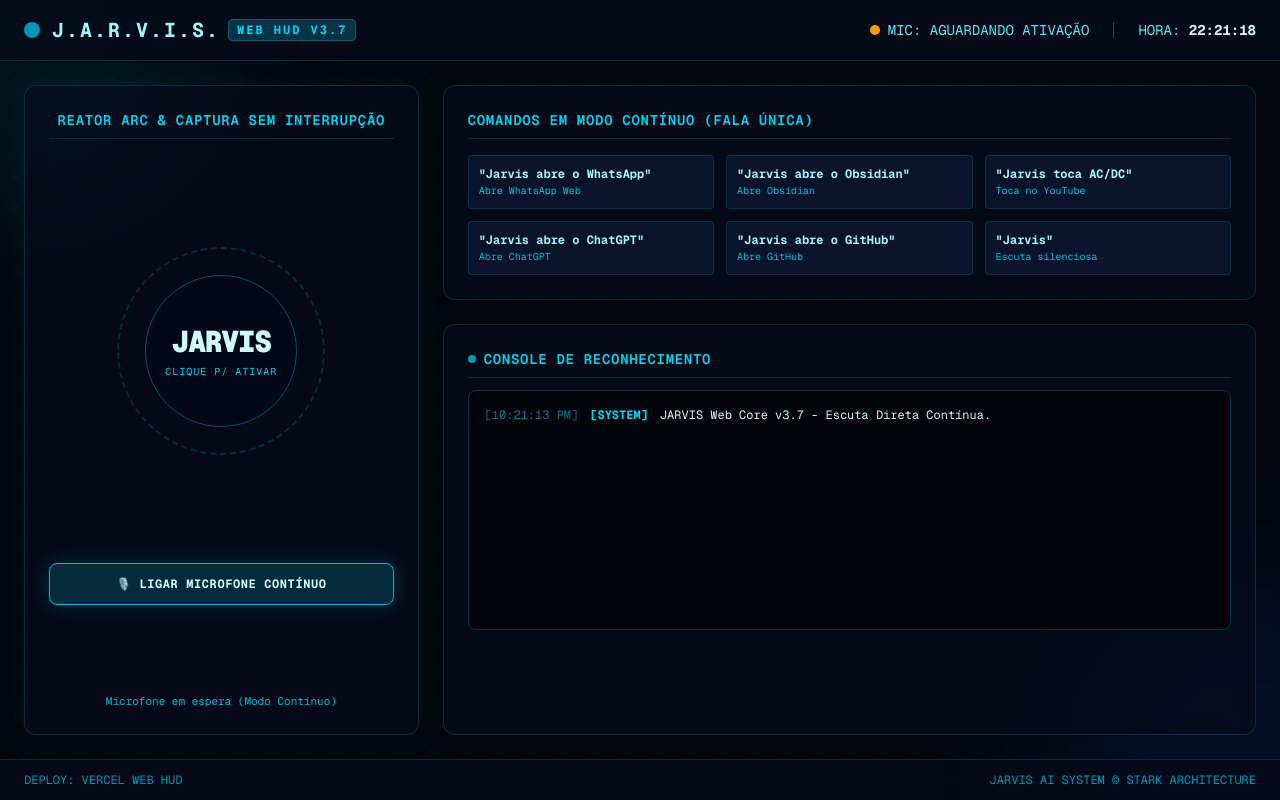
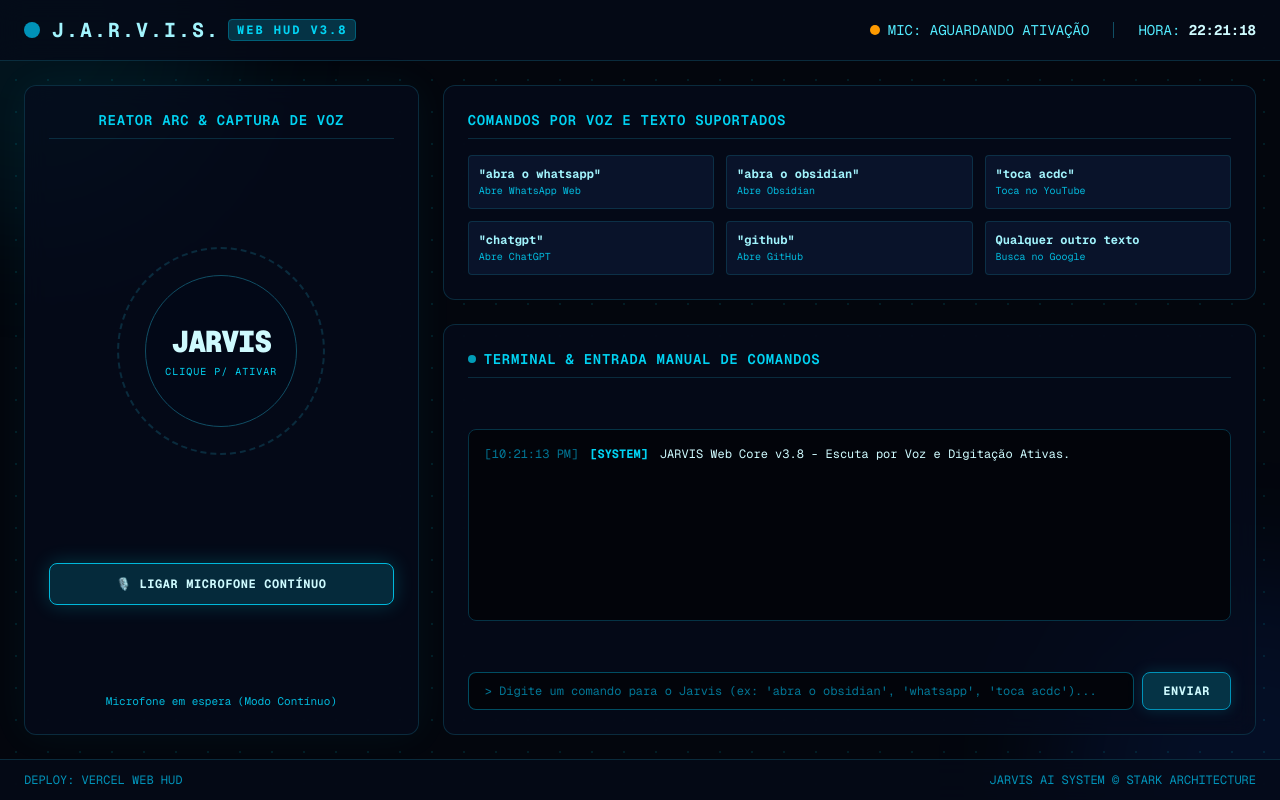
Before and after one commit to zeronightslp/Jarvis-bot, a Next.js app in the folder dashboard/: page / in a window 1280 px wide. Built offline with nearby package versions, Linux system fonts and the light colour scheme.

Commit message:
Add interactive text command prompt input bar to Jarvis HUD

```diff
--- a/dashboard/src/app/page.tsx
+++ b/dashboard/src/app/page.tsx
@@ -6,9 +6,10 @@ export default function JarvisDashboard() {
   const [currentTime, setCurrentTime] = useState("");
   const [isListening, setIsListening] = useState(false);
   const [lastHeard, setLastHeard] = useState("");
+  const [textInput, setTextInput] = useState("");
   const [statusMessage, setStatusMessage] = useState("Microfone em espera (Modo Contínuo)");
   const [logs, setLogs] = useState<Array<{ time: string; type: string; message: string }>>([
-    { time: new Date().toLocaleTimeString(), type: "SYSTEM", message: "JARVIS Web Core v3.7 - Escuta Direta Contínua." },
+    { time: new Date().toLocaleTimeString(), type: "SYSTEM", message: "JARVIS Web Core v3.8 - Escuta por Voz e Digitação Ativas." },
   ]);
 
   const recognitionRef = useRef<any>(null);
@@ -28,7 +29,6 @@ export default function JarvisDashboard() {
     setLogs((prev) => [{ time, type, message }, ...prev.slice(0, 15)]);
   };
 
-  // Fala apenas 1 vez, sem interromper ou desativar o microfone
   const speakWebOnce = (text: string) => {
     if (typeof window !== "undefined" && "speechSynthesis" in window) {
       window.speechSynthesis.cancel();
@@ -39,10 +39,12 @@ export default function JarvisDashboard() {
     }
   };
 
-  const handleBrowserCommand = (text: string) => {
-    const command = text.toLowerCase().strip ? text.toLowerCase().strip() : text.toLowerCase().trim();
+  const handleCommandExecution = (text: string, source: "VOICE" | "TEXT" = "VOICE") => {
+    const command = text.toLowerCase().trim();
+    if (!command) return;
+
     setLastHeard(command);
-    addLog("VOICE_IN", `Ouvido: "${command}"`);
+    addLog(source === "VOICE" ? "VOICE_IN" : "TEXT_IN", `Comando (${source}): "${command}"`);
 
     // 1. WHATSAPP
     if (command.includes("whatsapp") || command.includes("zap")) {
@@ -88,9 +90,19 @@ export default function JarvisDashboard() {
     }
     // 8. PALAVRA DE ATIVAÇÃO SIMPLES
     else if (command.includes("jarvis") || command.includes("chaves")) {
-      addLog("JARVIS", "Jarvis ouvindo...");
-      // Não fala redundância extra
+      addLog("JARVIS", "Jarvis pronto.");
+    } else {
+      addLog("SYSTEM", `Executando busca por '${command}'...`);
+      speakWebOnce(`Buscando ${command}.`);
+      window.open(`https://www.google.com/search?q=${encodeURIComponent(command)}`, "_blank");
     }
+  };
+
+  const handleTextSubmit = (e: React.FormEvent) => {
+    e.preventDefault();
+    if (!textInput.trim()) return;
+    handleCommandExecution(textInput, "TEXT");
+    setTextInput("");
   };
 
   const toggleMicrophone = () => {
@@ -129,7 +141,7 @@ export default function JarvisDashboard() {
       recognition.onresult = (event: any) => {
         const lastIndex = event.results.length - 1;
         const transcript = event.results[lastIndex][0].transcript;
-        handleBrowserCommand(transcript);
+        handleCommandExecution(transcript, "VOICE");
       };
 
       recognition.onerror = (event: any) => {
@@ -168,7 +180,7 @@ export default function JarvisDashboard() {
         <div className="flex items-center gap-3">
           <div className={`w-4 h-4 rounded-full ${isListening ? "bg-emerald-400 animate-ping" : "bg-cyan-600"}`} />
           <h1 className="text-xl font-bold tracking-widest text-cyan-200 uppercase flex items-center gap-2">
-            J.A.R.V.I.S. <span className="text-xs px-2 py-0.5 rounded bg-cyan-950 border border-cyan-800 text-cyan-400">WEB HUD v3.7</span>
+            J.A.R.V.I.S. <span className="text-xs px-2 py-0.5 rounded bg-cyan-950 border border-cyan-800 text-cyan-400">WEB HUD v3.8</span>
           </h1>
         </div>
 
@@ -188,7 +200,7 @@ export default function JarvisDashboard() {
         {/* Arc Reactor Core & Mic Controller */}
         <section className="bg-[#060c1d]/70 border border-cyan-900/50 rounded-xl p-6 flex flex-col items-center justify-between shadow-[0_0_40px_rgba(0,242,255,0.05)] backdrop-blur-md">
           <h2 className="text-sm font-semibold tracking-wider text-cyan-400 uppercase w-full border-b border-cyan-900/50 pb-2 text-center">
-            Reator Arc & Captura Sem Interrupção
+            Reator Arc & Captura de Voz
           </h2>
 
           <div className="relative my-8 flex items-center justify-center cursor-pointer" onClick={toggleMicrophone}>
@@ -223,51 +235,52 @@ export default function JarvisDashboard() {
 
           <div className="bg-[#060c1d]/70 border border-cyan-900/50 rounded-xl p-6 backdrop-blur-md">
             <h2 className="text-sm font-semibold tracking-wider text-cyan-400 uppercase border-b border-cyan-900/50 pb-2 mb-4">
-              Comandos em Modo Contínuo (Fala Única)
+              Comandos por Voz e Texto Suportados
             </h2>
 
             <div className="grid grid-cols-2 sm:grid-cols-3 gap-3 text-xs">
               <div className="bg-[#09132a] p-2.5 rounded border border-cyan-900/50">
-                <span className="text-cyan-200 font-bold block">"Jarvis abre o WhatsApp"</span>
+                <span className="text-cyan-200 font-bold block">"abra o whatsapp"</span>
                 <span className="text-[10px] text-cyan-500">Abre WhatsApp Web</span>
               </div>
               <div className="bg-[#09132a] p-2.5 rounded border border-cyan-900/50">
-                <span className="text-cyan-200 font-bold block">"Jarvis abre o Obsidian"</span>
+                <span className="text-cyan-200 font-bold block">"abra o obsidian"</span>
                 <span className="text-[10px] text-cyan-500">Abre Obsidian</span>
               </div>
               <div className="bg-[#09132a] p-2.5 rounded border border-cyan-900/50">
-                <span className="text-cyan-200 font-bold block">"Jarvis toca AC/DC"</span>
+                <span className="text-cyan-200 font-bold block">"toca acdc"</span>
                 <span className="text-[10px] text-cyan-500">Toca no YouTube</span>
               </div>
               <div className="bg-[#09132a] p-2.5 rounded border border-cyan-900/50">
-                <span className="text-cyan-200 font-bold block">"Jarvis abre o ChatGPT"</span>
+                <span className="text-cyan-200 font-bold block">"chatgpt"</span>
                 <span className="text-[10px] text-cyan-500">Abre ChatGPT</span>
               </div>
               <div className="bg-[#09132a] p-2.5 rounded border border-cyan-900/50">
-                <span className="text-cyan-200 font-bold block">"Jarvis abre o GitHub"</span>
+                <span className="text-cyan-200 font-bold block">"github"</span>
                 <span className="text-[10px] text-cyan-500">Abre GitHub</span>
               </div>
               <div className="bg-[#09132a] p-2.5 rounded border border-cyan-900/50">
-                <span className="text-cyan-200 font-bold block">"Jarvis"</span>
-                <span className="text-[10px] text-cyan-500">Escuta silenciosa</span>
+                <span className="text-cyan-200 font-bold block">Qualquer outro texto</span>
+                <span className="text-[10px] text-cyan-500">Busca no Google</span>
               </div>
             </div>
           </div>
 
-          <div className="bg-[#060c1d]/70 border border-cyan-900/50 rounded-xl p-6 flex-1 backdrop-blur-md flex flex-col">
-            <div className="flex justify-between items-center border-b border-cyan-900/50 pb-2 mb-3">
+          <div className="bg-[#060c1d]/70 border border-cyan-900/50 rounded-xl p-6 flex-1 backdrop-blur-md flex flex-col justify-between gap-4">
+            <div className="flex justify-between items-center border-b border-cyan-900/50 pb-2">
               <h2 className="text-sm font-semibold tracking-wider text-cyan-400 uppercase flex items-center gap-2">
                 <span className="w-2 h-2 rounded-full bg-cyan-400 animate-pulse" />
-                Console de Reconhecimento
+                Terminal & Entrada Manual de Comandos
               </h2>
               {lastHeard && (
                 <span className="text-xs text-emerald-400 font-bold bg-emerald-950/60 px-2 py-0.5 rounded border border-emerald-800">
-                  Última fala: "{lastHeard}"
+                  Último: "{lastHeard}"
                 </span>
               )}
             </div>
 
-            <div className="bg-[#02040a] border border-cyan-950 p-4 rounded-lg flex-1 font-mono text-xs space-y-2 overflow-y-auto max-h-60">
+            {/* Terminal Logs */}
+            <div className="bg-[#02040a] border border-cyan-950 p-4 rounded-lg flex-1 font-mono text-xs space-y-2 overflow-y-auto max-h-48">
               {logs.map((log, i) => (
                 <div key={i} className="flex gap-3">
                   <span className="text-cyan-700">[{log.time}]</span>
@@ -276,6 +289,23 @@ export default function JarvisDashboard() {
                 </div>
               ))}
             </div>
+
+            {/* Input Bar Form */}
+            <form onSubmit={handleTextSubmit} className="flex gap-2">
+              <input
+                type="text"
+                value={textInput}
+                onChange={(e) => setTextInput(e.target.value)}
+                placeholder="> Digite um comando para o Jarvis (ex: 'abra o obsidian', 'whatsapp', 'toca acdc')..."
+                className="flex-1 bg-[#02040a] border border-cyan-800/80 rounded-lg px-4 py-2.5 text-xs text-cyan-100 placeholder-cyan-700 focus:outline-none focus:border-cyan-400 focus:ring-1 focus:ring-cyan-400 transition-all"
+              />
+              <button
+                type="submit"
+                className="bg-cyan-950 hover:bg-cyan-900 border border-cyan-600 text-cyan-100 text-xs px-5 py-2.5 rounded-lg font-bold tracking-wider transition-all uppercase shadow-[0_0_15px_rgba(0,242,255,0.15)]"
+              >
+                ENVIAR
+              </button>
+            </form>
           </div>
 
         </section>
```
